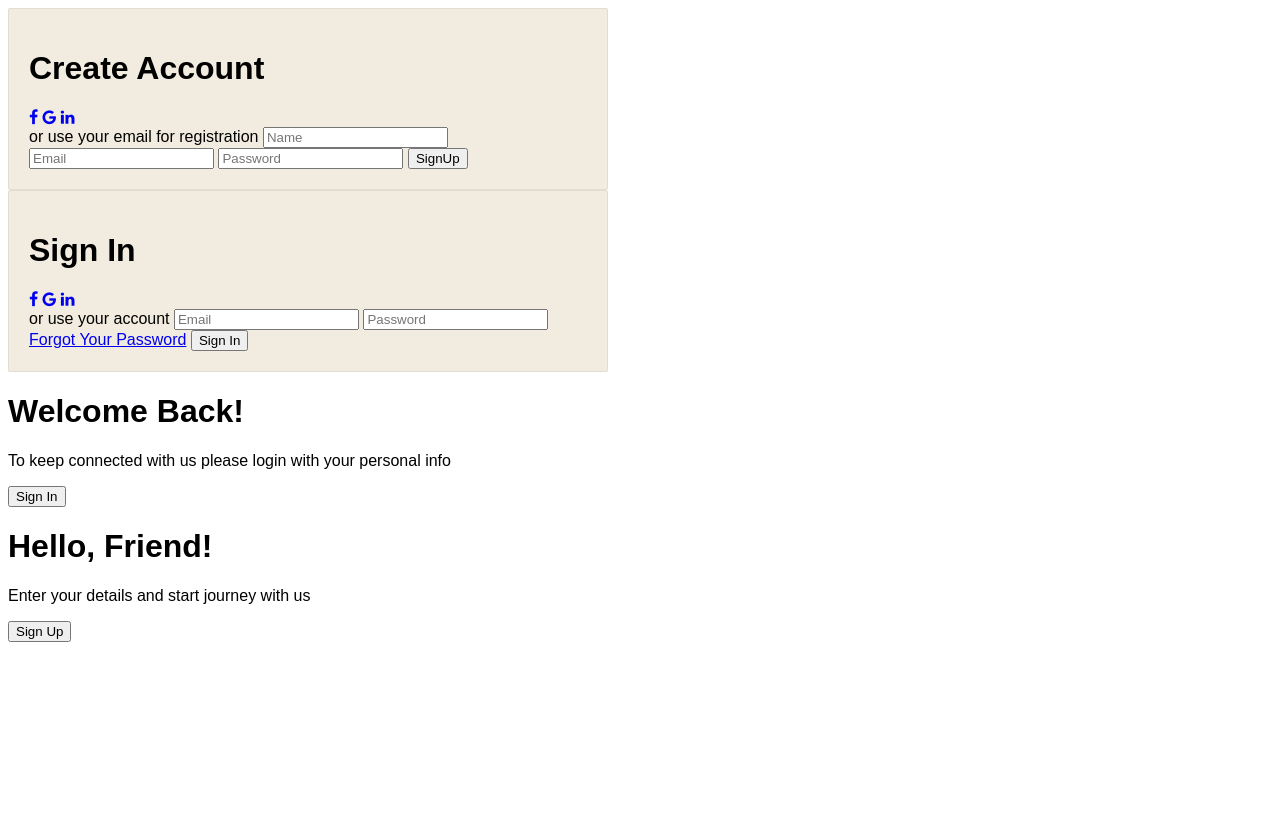
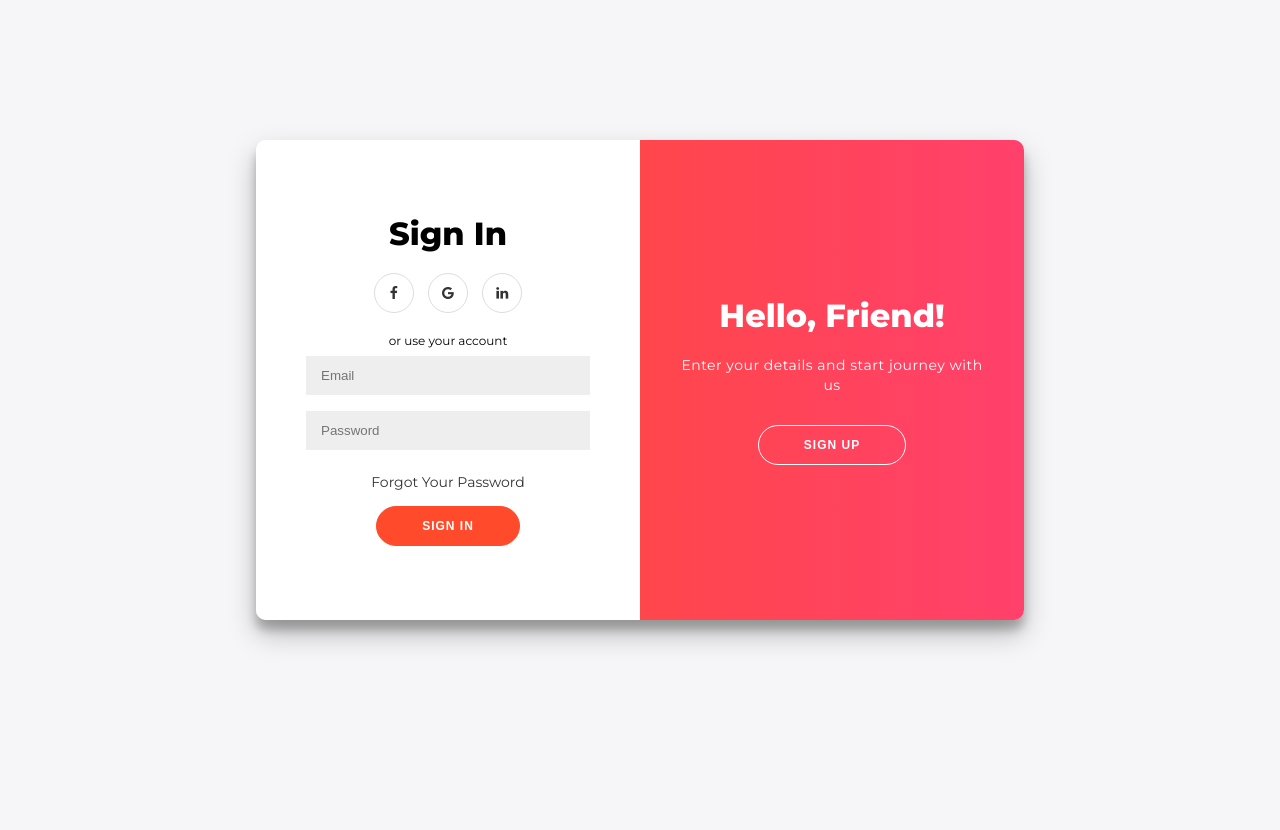
Before and after one commit to jjamesiboi/codeswithjames.github., a PHP site: page /signlog.html in a window 1280 px wide. Before the commit the page ends 642 px from the top, so only its background shows below. Run offline with PHP 8.4, Linux system fonts and the light colour scheme.

Commit message:
Add files via upload

```diff
--- a/assets/css/style.css
+++ b/assets/css/style.css
@@ -1,69 +1,227 @@
+
+@import url('https://fonts.googleapis.com/css?family=Montserrat:400,800');
+
+* {
+	box-sizing: border-box;
+}
+
 body {
-    font-family: Arial;
-    width: 600px;
+	background: #f6f5f7;
+	display: flex;
+	justify-content: center;
+	align-items: center;
+	flex-direction: column;
+	font-family: 'Montserrat', sans-serif;
+	height: 100vh;
+	margin: -20px 0 50px;
+}
+
+h1 {
+	font-weight: bold;
+	margin: 0;
+}
+
+h2 {
+	text-align: center;
+}
+
+p {
+	font-size: 14px;
+	font-weight: 100;
+	line-height: 20px;
+	letter-spacing: 0.5px;
+	margin: 20px 0 30px;
+}
+
+span {
+	font-size: 12px;
+}
+
+a {
+	color: #333;
+	font-size: 14px;
+	text-decoration: none;
+	margin: 15px 0;
+}
+
+button {
+	border-radius: 20px;
+	border: 1px solid #FF4B2B;
+	background-color: #FF4B2B;
+	color: #FFFFFF;
+	font-size: 12px;
+	font-weight: bold;
+	padding: 12px 45px;
+	letter-spacing: 1px;
+	text-transform: uppercase;
+	transition: transform 80ms ease-in;
+}
+
+button:active {
+	transform: scale(0.95);
+}
+
+button:focus {
+	outline: none;
+}
+
+button.ghost {
+	background-color: transparent;
+	border-color: #FFFFFF;
+}
+
+form {
+	background-color: #FFFFFF;
+	display: flex;
+	align-items: center;
+	justify-content: center;
+	flex-direction: column;
+	padding: 0 50px;
+	height: 100%;
+	text-align: center;
+}
+
+input {
+	background-color: #eee;
+	border: none;
+	padding: 12px 15px;
+	margin: 8px 0;
+	width: 100%;
+}
+
+.container {
+	background-color: #fff;
+	border-radius: 10px;
+  	box-shadow: 0 14px 28px rgba(0,0,0,0.25),
+			0 10px 10px rgba(0,0,0,0.22);
+	position: relative;
+	overflow: hidden;
+	width: 768px;
+	max-width: 100%;
+	min-height: 480px;
 }
 
 .form-container {
-    background: #f1ecdf;
-    border: #e2ddd2 1px solid;
-    padding: 20px;
-    border-radius: 2px;
+	position: absolute;
+	top: 0;
+	height: 100%;
+	transition: all 0.6s ease-in-out;
 }
 
-.input-row {
-    margin-bottom: 20px;
+.sign-in-container {
+	left: 0;
+	width: 50%;
+	z-index: 2;
 }
 
-.input-row label {
-    color: #75726c;
+.container.right-panel-active .sign-in-container {
+	transform: translateX(100%);
 }
 
-.input-field {
-    width: 100%;
-    border-radius: 2px;
-    padding: 10px;
-    border: #e0dfdf 1px solid;
-    box-sizing: border-box;
-    margin-top: 2px;
+.sign-up-container {
+	left: 0;
+	width: 50%;
+	opacity: 0;
+	z-index: 1;
 }
 
-.span-field {
-    font: Arial;
-    font-size: small;
-    text-decoration: none;
+.container.right-panel-active .sign-up-container {
+	transform: translateX(100%);
+	opacity: 1;
+	z-index: 5;
+	animation: show 0.6s;
 }
 
-.btn-submit {
-    padding: 10px 60px;
-    background: #9e9a91;
-    border: #8c8880 1px solid;
-    color: #ffffff;
-    font-size: 0.9em;
-    border-radius: 2px;
-    cursor: pointer;
+@keyframes show {
+	0%, 49.99% {
+		opacity: 0;
+		z-index: 1;
+	}
+
+	50%, 100% {
+		opacity: 1;
+		z-index: 5;
+	}
 }
 
-.errorMessage {
-    background-color: #e66262;
-    border: #AA4502 1px solid;
-    padding: 5px 10px;
-    color: #FFFFFF;
-    border-radius: 3px;
+.overlay-container {
+	position: absolute;
+	top: 0;
+	left: 50%;
+	width: 50%;
+	height: 100%;
+	overflow: hidden;
+	transition: transform 0.6s ease-in-out;
+	z-index: 100;
 }
 
-.successMessage {
-    background-color: #9fd2a1;
-    border: #91bf93 1px solid;
-    padding: 5px 10px;
-    color: #3d503d;
-    border-radius: 3px;
-    cursor: pointer;
-    font-size: 0.9em;
+.container.right-panel-active .overlay-container{
+	transform: translateX(-100%);
 }
 
-.info {
-    font-size: .8em;
-    color: #e66262;
-    letter-spacing: 2px;
-    padding-left: 5px;
+.overlay {
+	background: #FF416C;
+	background: -webkit-linear-gradient(to right, #FF4B2B, #FF416C);
+	background: linear-gradient(to right, #FF4B2B, #FF416C);
+	background-repeat: no-repeat;
+	background-size: cover;
+	background-position: 0 0;
+	color: #FFFFFF;
+	position: relative;
+	left: -100%;
+	height: 100%;
+	width: 200%;
+  	transform: translateX(0);
+	transition: transform 0.6s ease-in-out;
 }
+
+.container.right-panel-active .overlay {
+  	transform: translateX(50%);
+}
+
+.overlay-panel {
+	position: absolute;
+	display: flex;
+	align-items: center;
+	justify-content: center;
+	flex-direction: column;
+	padding: 0 40px;
+	text-align: center;
+	top: 0;
+	height: 100%;
+	width: 50%;
+	transform: translateX(0);
+	transition: transform 0.6s ease-in-out;
+}
+
+.overlay-left {
+	transform: translateX(-20%);
+}
+
+.container.right-panel-active .overlay-left {
+	transform: translateX(0);
+}
+
+.overlay-right {
+	right: 0;
+	transform: translateX(0);
+}
+
+.container.right-panel-active .overlay-right {
+	transform: translateX(20%);
+}
+
+.social-container {
+	margin: 20px 0;
+}
+
+.social-container a {
+	border: 1px solid #DDDDDD;
+	border-radius: 50%;
+	display: inline-flex;
+	justify-content: center;
+	align-items: center;
+	margin: 0 5px;
+	height: 40px;
+	width: 40px;
+}
```
